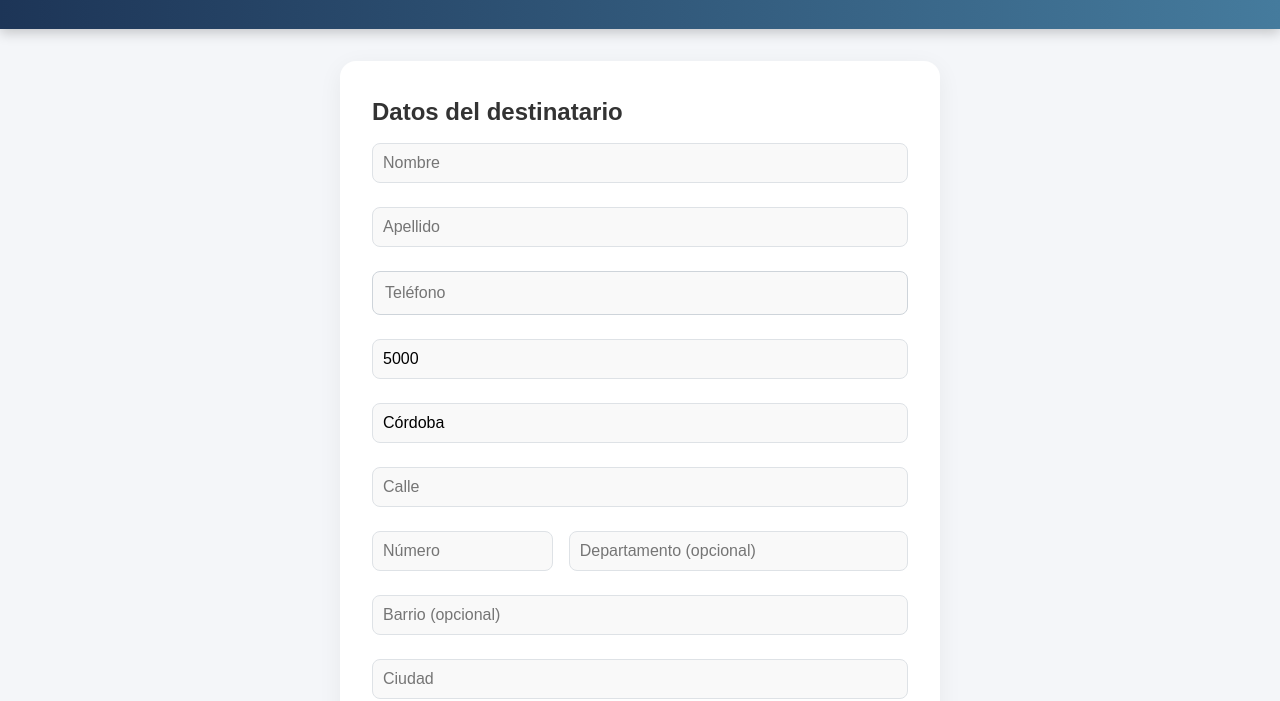
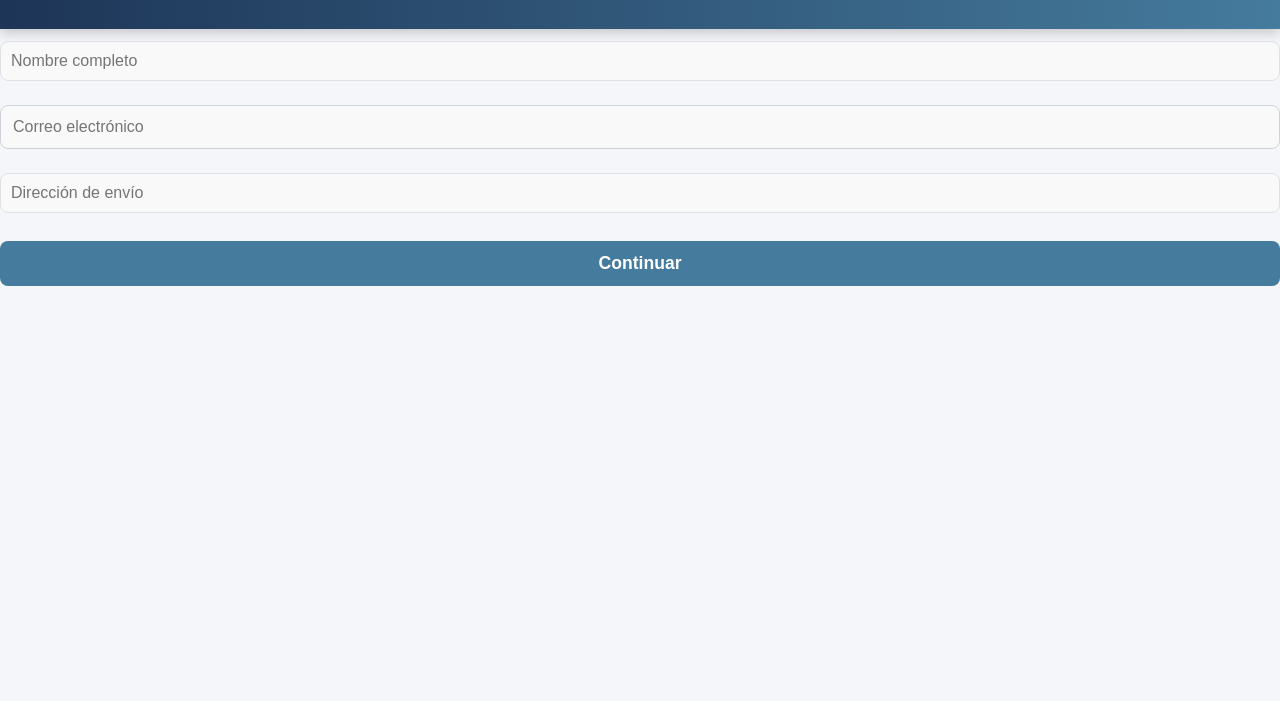
Before and after one commit to pablovenica7/Tienda-Ecommerce, a plain HTML site: page pages/datos_entrega.html in a window 1280 px wide. Shown: the part 99-800 px from the top of the page. Drawn offline with Linux system fonts and the light colour scheme; some packages are replaced by stand-ins of ours; a script that the page names is missing; files whose address does not match are found by name.

Commit message:
Update datos_entrega.html

```diff
--- a/pages/datos_entrega.html
+++ b/pages/datos_entrega.html
@@ -5,7 +5,6 @@
   <meta name="viewport" content="width=device-width, initial-scale=1.0">
   <title>Entrega - Tienda de Ropa</title>
   <link rel="stylesheet" href="../css/style.css">
-  <script src="https://cdn.jsdelivr.net/npm/sweetalert2@11"></script>
   <script defer src="../js/main.js"></script>
 </head>
 <body>
@@ -13,29 +12,11 @@
     <h1>Datos de Entrega</h1>
   </header>
 
-  <section id="entrega">
+  <section class="checkout">
     <form id="formEntrega">
-      <h2>Datos del destinatario</h2>
-      <input type="text" id="nombre" placeholder="Nombre" required>
-      <input type="text" id="apellido" placeholder="Apellido" required>
-      <input type="tel" id="telefono" placeholder="Teléfono" required>
-
-      <input type="text" id="codigoPostal" placeholder="Código Postal" required value="5000">
-      <input type="text" id="provincia" placeholder="Provincia" value="Córdoba" required>
-
-      <input type="text" id="calle" placeholder="Calle" required>
-
-      <div style="display: flex; gap: 1rem;">
-        <input type="text" id="numero" placeholder="Número" style="flex: 1;">
-        <input type="text" id="departamento" placeholder="Departamento (opcional)" style="flex: 2;">
-      </div>
-
-      <input type="text" id="barrio" placeholder="Barrio (opcional)">
-      <input type="text" id="ciudad" placeholder="Ciudad" required>
-
-      <h2>Datos de facturación</h2>
-      <input type="text" id="dni" placeholder="DNI o CUIT" required>
-
+      <input type="text" id="nombre" placeholder="Nombre completo" required>
+      <input type="email" id="email" placeholder="Correo electrónico" required>
+      <input type="text" id="direccion" placeholder="Dirección de envío" required>
       <button type="submit">Continuar</button>
     </form>
   </section>
```
